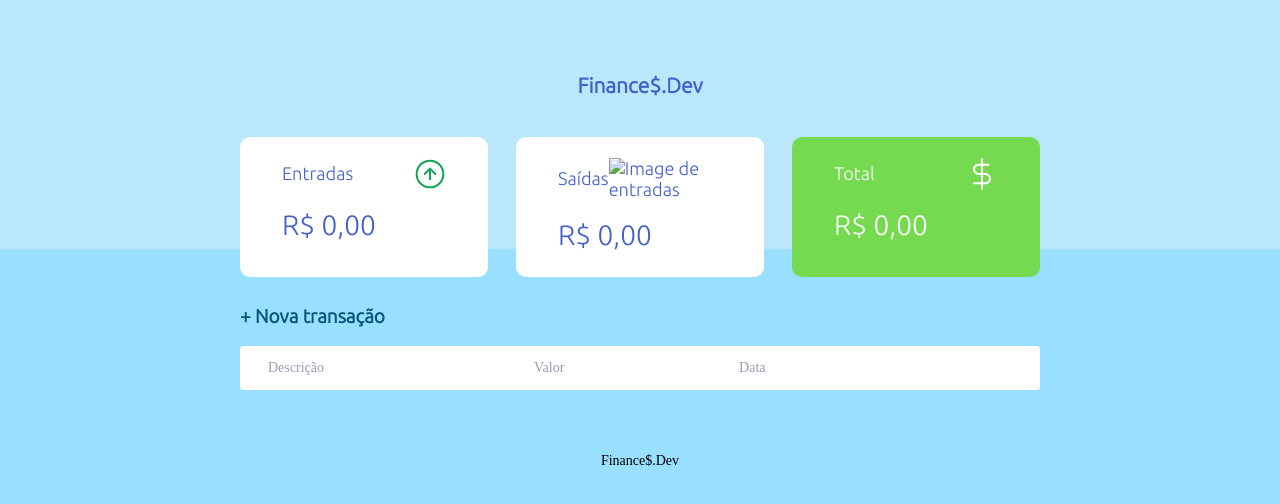
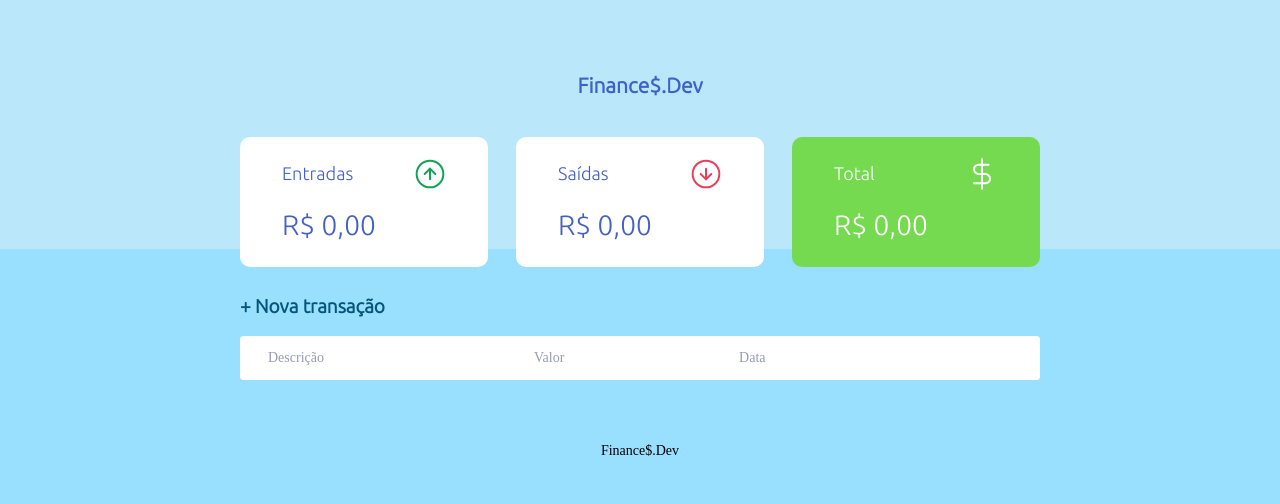
Before and after one commit to ReinaldoMantovani/Discovery-1, a plain HTML site: page index.html in a window 1280 px wide. Drawn offline with Linux system fonts and the light colour scheme.

Commit message:
Update index.html

```diff
--- a/index.html
+++ b/index.html
@@ -29,7 +29,7 @@
                <div class="card">
                    <h3>
                      <span>Saídas</span>
-                       <img src="/assets/expanse.svg" alt="Image de entradas">
+                       <img src="assets/expense.svg" alt="Image de entradas">
                       </h3>
                    <p id="expanseDisplay">00,00</p>
 
@@ -38,7 +38,7 @@
                <div class="card total">
                    <h3>
                      <span>Total</span>
-                       <img src="/assets/total.svg" alt="Image de entradas">
+                       <img src="assets/total.svg" alt="Image de entradas">
                       </h3>
                    <p id="totalDisplay">00,00</p>
                </div>
```
